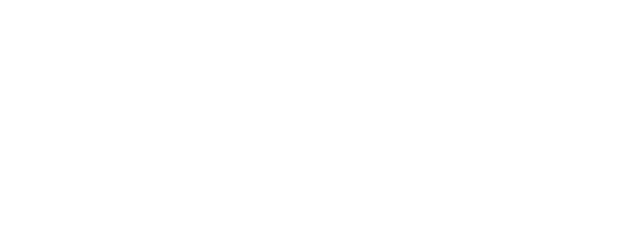
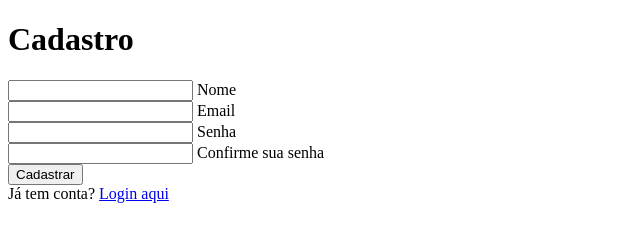
Before and after one commit to JmJunior20/sign-up_form, a plain HTML site: page index.html in a window 1280 px wide. Shown: the whole page, without its empty margins (0-640 px from the left). Drawn offline with Linux system fonts and the light colour scheme.

Commit message:
Criando o html

```diff
--- a/index.html
+++ b/index.html
@@ -1,12 +1,42 @@
 <!DOCTYPE html>
 <html lang="pt-br">
-<head>
-    <meta charset="UTF-8">
-    <meta http-equiv="X-UA-Compatible" content="IE=edge">
-    <meta name="viewport" content="width=device-width, initial-scale=1.0">
+  <head>
+    <meta charset="UTF-8" />
+    <meta http-equiv="X-UA-Compatible" content="IE=edge" />
+    <meta name="viewport" content="width=device-width, initial-scale=1.0" />
     <title>Form Register</title>
-</head>
-<body>
-
-</body>
+  </head>
+  <body>
+    <div class="container">
+      <div class="center">
+        <h1>Cadastro</h1>
+        <form method="post" action="">
+          <div class="txt_field">
+            <input type="text" name="name" required />
+            <span></span>
+            <label>Nome</label>
+          </div>
+          <div class="txt_field">
+            <input type="emal" name="emal" required />
+            <span></span>
+            <label>Email</label>
+          </div>
+          <div class="txt_field">
+            <input type="password" name="password" required />
+            <span></span>
+            <label>Senha</label>
+          </div>
+          <div class="txt_field">
+            <input type="password" name="password" required />
+            <span></span>
+            <label>Confirme sua senha</label>
+          </div>
+          <input type="submit" name="submit" value="Cadastrar" />
+          <div class="signup_link">
+            Já tem conta? <a href="#">Login aqui</a>
+          </div>
+        </form>
+      </div>
+    </div>
+  </body>
 </html>
```
